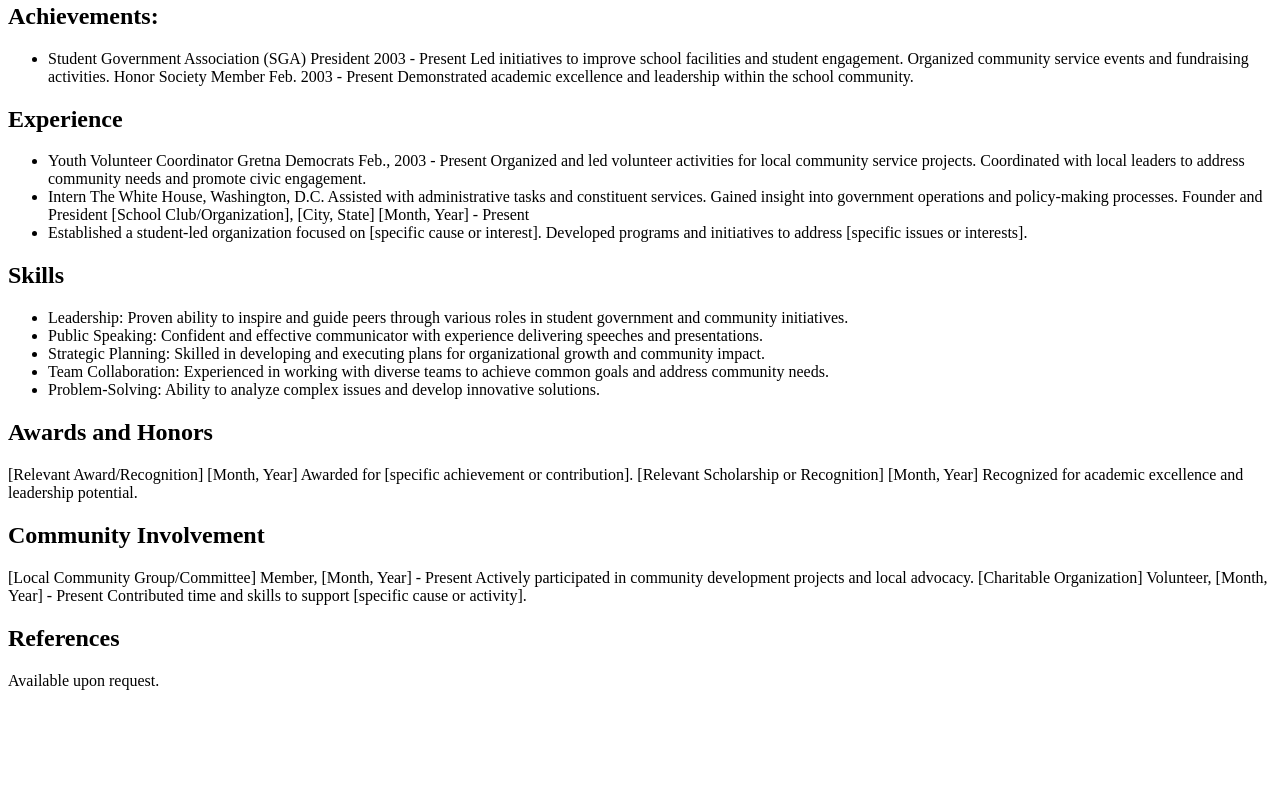
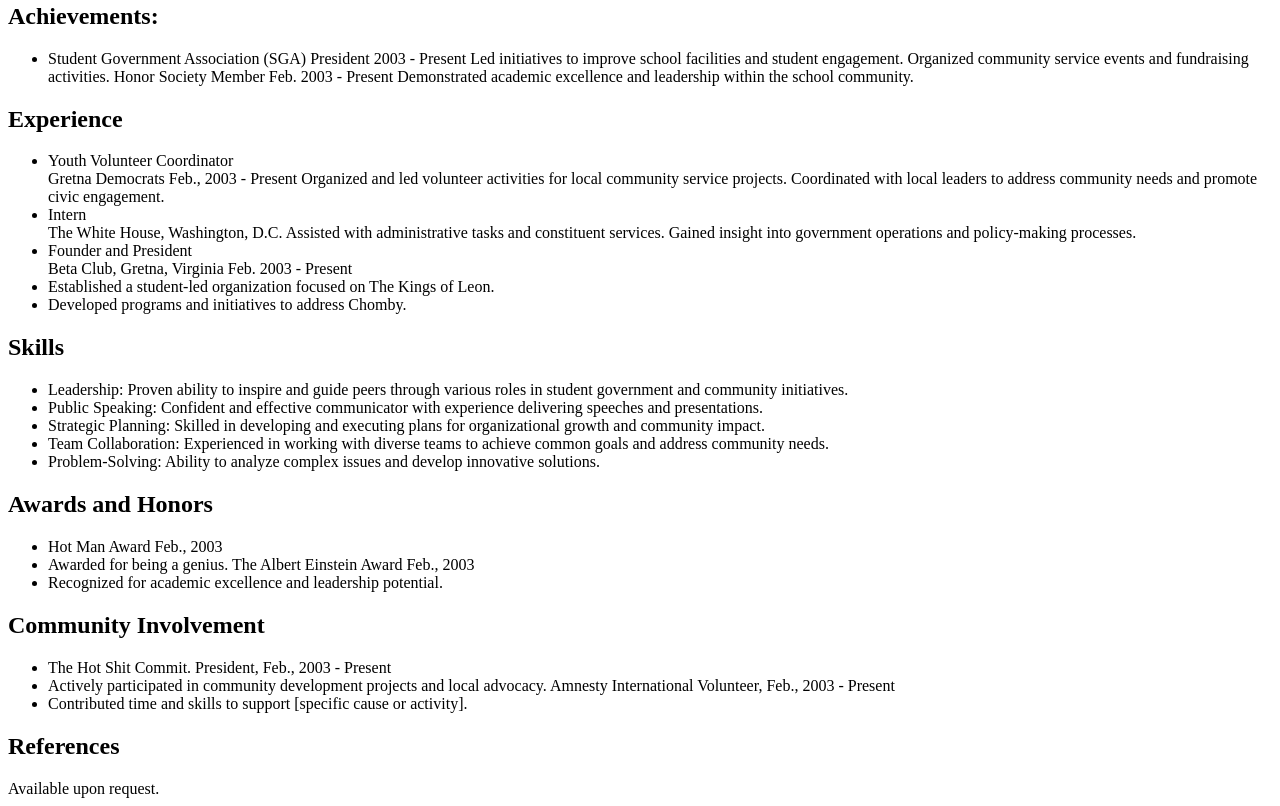
Before and after one commit to morgb23/307resumepub, a plain HTML site: page Index.html in a window 1280 px wide. Shown: the part 576-1382 px from the top of the page. Before the commit the page ends 1274 px from the top, so only its background shows below. Drawn offline with Linux system fonts and the light colour scheme.

Commit message:
Add files via upload

```diff
--- a/Index.html
+++ b/Index.html
@@ -53,24 +53,26 @@ Demonstrated academic excellence and leadership within the school community.</li
 
 <h2>Experience</h2>
 
-<ul><li>Youth Volunteer Coordinator
+<ul><li>Youth Volunteer Coordinator<br>
 Gretna Democrats
 Feb., 2003 - Present
 
 Organized and led volunteer activities for local community service projects.
 Coordinated with local leaders to address community needs and promote civic engagement.</li>
 
-<li>Intern
+<li>Intern<br>
 The White House, Washington, D.C.
 
 Assisted with administrative tasks and constituent services.
-Gained insight into government operations and policy-making processes.
-Founder and President
-[School Club/Organization], [City, State]
-[Month, Year] - Present</li>
+Gained insight into government operations and policy-making processes.</li>
 
-<li>Established a student-led organization focused on [specific cause or interest].
-Developed programs and initiatives to address [specific issues or interests].</li></ul>
+<li>Founder and President<br>
+Beta Club, Gretna, Virginia
+Feb. 2003 - Present</li>
+
+<li>Established a student-led organization focused on The Kings of Leon.</li>
+
+<li>Developed programs and initiatives to address Chomby.</li></ul>
 
 <h2>Skills</h2>
 
@@ -82,25 +84,25 @@ Developed programs and initiatives to address [specific issues or interests].</l
 
 <h2>Awards and Honors</h2>
 
-[Relevant Award/Recognition]
-[Month, Year]
+<ul><li>Hot Man Award
+Feb., 2003</li>
 
-Awarded for [specific achievement or contribution].
-[Relevant Scholarship or Recognition]
-[Month, Year]
+<li>Awarded for being a genius.
+The Albert Einstein Award
+Feb., 2003</li>
 
-Recognized for academic excellence and leadership potential.
+<li>Recognized for academic excellence and leadership potential.</li></ul>
 
 <h2>Community Involvement</h2>
 
-[Local Community Group/Committee]
-Member, [Month, Year] - Present
+<ul><li>The Hot Shit Commit.
+President, Feb., 2003 - Present</li>
 
-Actively participated in community development projects and local advocacy.
-[Charitable Organization]
-Volunteer, [Month, Year] - Present
+<li>Actively participated in community development projects and local advocacy.
+Amnesty International
+Volunteer, Feb., 2003 - Present</li>
 
-Contributed time and skills to support [specific cause or activity].
+<li>Contributed time and skills to support [specific cause or activity].</li></ul>
 
 <h2>References</h2>
 
```
